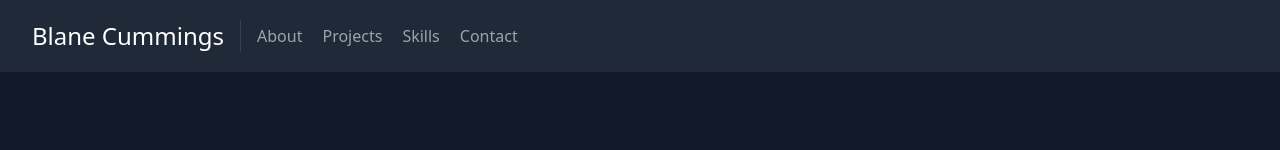
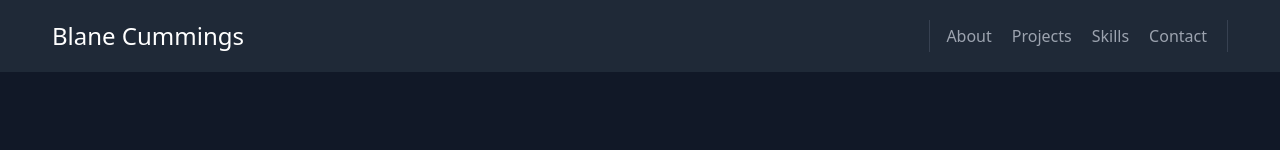
Before and after one commit to blanec12/portfolio, a React (Create React App) app: page / in a window 1280 px wide. Shown: the top 150 px of the page. Built offline with nearby package versions, Linux system fonts and the light colour scheme; the HTML template or start-up script is replaced by a standard one.

Commit message:
move nav links to right of navbar

```diff
--- a/src/components/Navbar.js
+++ b/src/components/Navbar.js
@@ -2,11 +2,11 @@
 export default function Navbar() {
     return(
         <header className="bg-gray-800 md:sticky top-0 z-10">
-            <div className="mx-auto flex flex-wrap p-5 flex-col md:flex-row items-center">
-                <div className="title-font font-medium text-white mb-4 md:mb-0 ml-3 text-2xl">
+            <div className="mx-auto flex flex-wrap p-5 flex-col md:flex-row items-center justify-between">
+                <div className="title-font font-medium text-white mb-4 md:mb-0 md:ml-8 text-2xl">
                     Blane Cummings
                 </div>
-                <nav className="md:mr-auto md:ml-4 md:py-1 md:pl-4 md:border-l md:border-gray-700">
+                <nav className="md:mr-8 md:ml-4 md:py-1 md:pl-4 md:border-l md:border-r md:border-gray-700">
                     <a href="#about" className="mr-5 hover:text-white">About</a>
                     <a href="#projects" className="mr-5 hover:text-white">Projects</a>
                     <a href="#skills" className="mr-5 hover:text-white">Skills</a>
```
